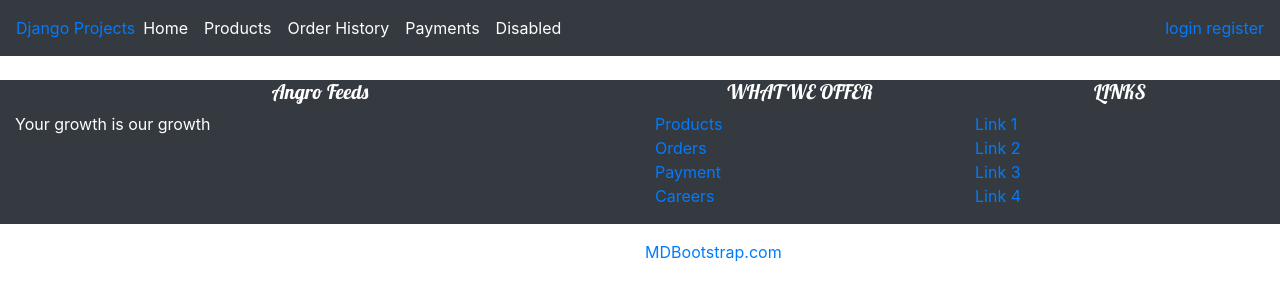
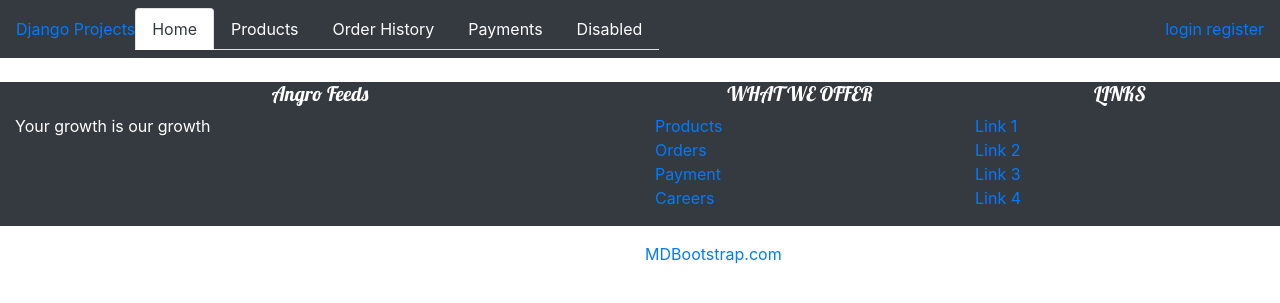
Before and after one commit to kiarieking/Ordersystem, a Django app: page /customer/home/ in a window 1280 px wide. Shown: the top 303 px of the page. Run offline with Django 3.2, Linux system fonts and the light colour scheme; some libraries are stand-ins or nearby versions.

Commit message:
home nav bar switch active status

```diff
--- a/customer/templates/customer/base.html
+++ b/customer/templates/customer/base.html
@@ -16,13 +16,16 @@
     <span class="navbar-toggler-icon"></span>
   </button>
   <div class="collapse navbar-collapse " id="navbarNavAltMarkup">
-    <div class="navbar-nav ">
-      <a class="nav-item nav-link text-white" href="{% url 'home' %}">Home</a>
-      <a class="nav-item nav-link active text-white" href="{% url 'product' %}">Products <span class="sr-only">(current)</span></a>
-      <a class="nav-item nav-link text-white"  href="#">Order History</a>
-      <a class="nav-item nav-link text-white"  href="#">Payments</a>
+      {% with url_name=request.resolver_match.url_name%}
+    <div class="nav nav-tabs ">
+      <a class="nav-item nav-link text-white {% if url_name == 'home' %}active text-dark{% endif %}" href="{% url 'home' %}">Home</a>
+      <a class="nav-item nav-link text-white {% if url_name == 'product' %}active text-dark{% endif %}" href="{% url 'product' %}">Products <span class="sr-only">(current)</span></a>
+      <a class="nav-item nav-link text-white {% if url_name == '#' %}active text-dark{% endif %}"  href="#">Order History</a>
+      <a class="nav-item nav-link text-white "  href="#">Payments</a>
       <a class="nav-item nav-link disabled text-white" href="#" tabindex="-1" aria-disabled="true">Disabled</a>
     </div>
+              {% endwith %}
+
   </div>
    <div class="float-right">
       {% if user.is_authenticated %}
```
